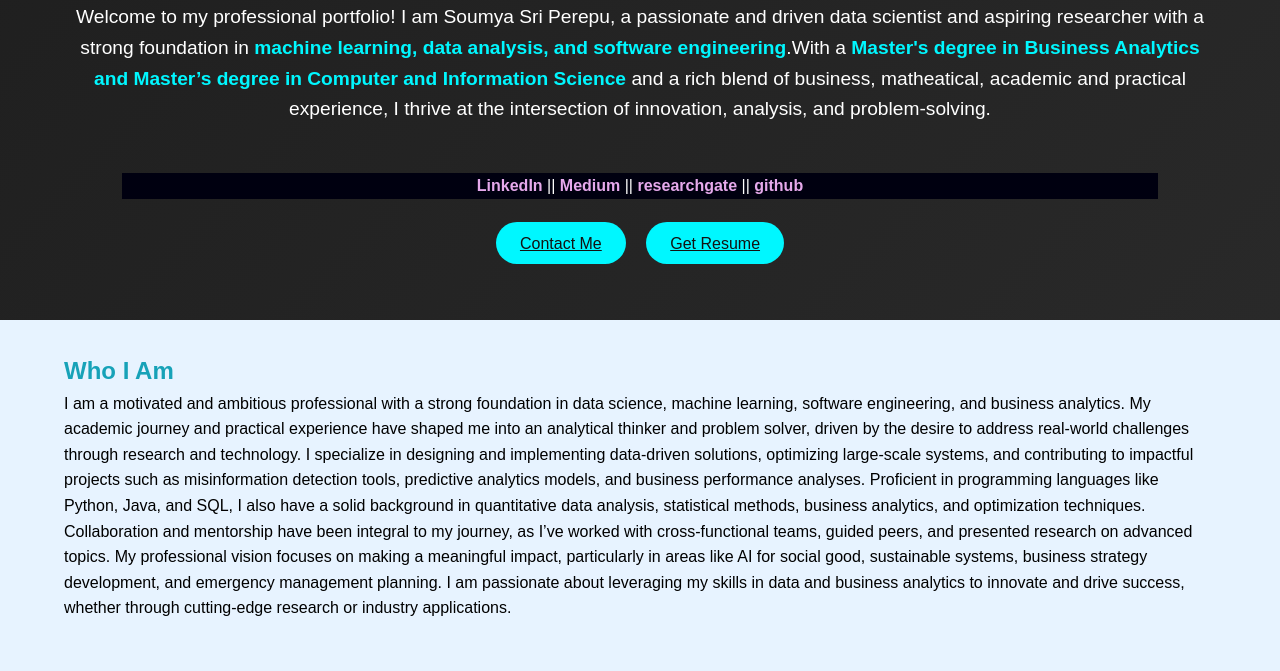
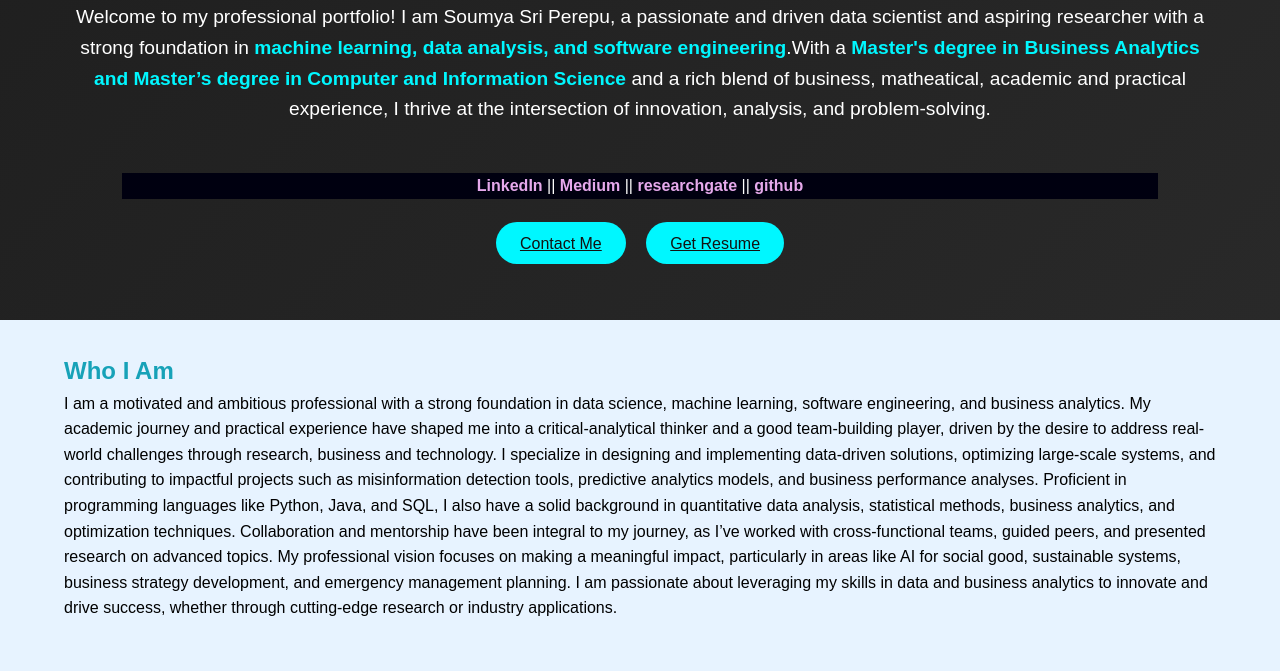
Before and after one commit to SoumyaSriPerepu/Portfolio, a plain HTML site: page index.html in a window 1280 px wide. Shown: the part 129-800 px from the top of the page. Drawn offline with Linux system fonts and the light colour scheme.

Commit message:
Update index.html

```diff
--- a/index.html
+++ b/index.html
@@ -47,7 +47,7 @@
             <div class="about-content">
 
                 <p>
-                    I am a motivated and ambitious professional with a strong foundation in data science, machine learning, software engineering, and business analytics. My academic journey and practical experience have shaped me into an analytical thinker and problem solver, driven by the desire to address real-world challenges through research and technology.
+                    I am a motivated and ambitious professional with a strong foundation in data science, machine learning, software engineering, and business analytics. My academic journey and practical experience have shaped me into a critical-analytical thinker and a good team-building player, driven by the desire to address real-world challenges through research, business and technology.
 
 I specialize in designing and implementing data-driven solutions, optimizing large-scale systems, and contributing to impactful projects such as misinformation detection tools, predictive analytics models, and business performance analyses. Proficient in programming languages like Python, Java, and SQL, I also have a solid background in quantitative data analysis, statistical methods, business analytics, and optimization techniques.
 
```
